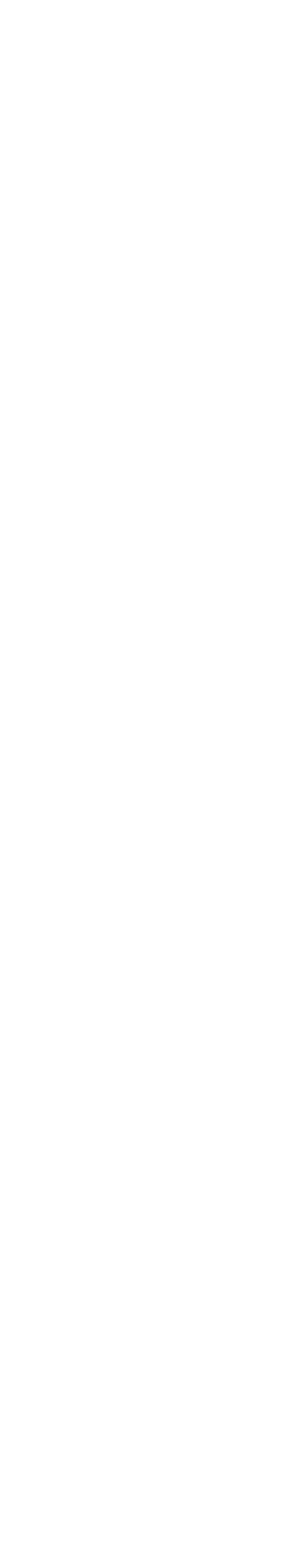
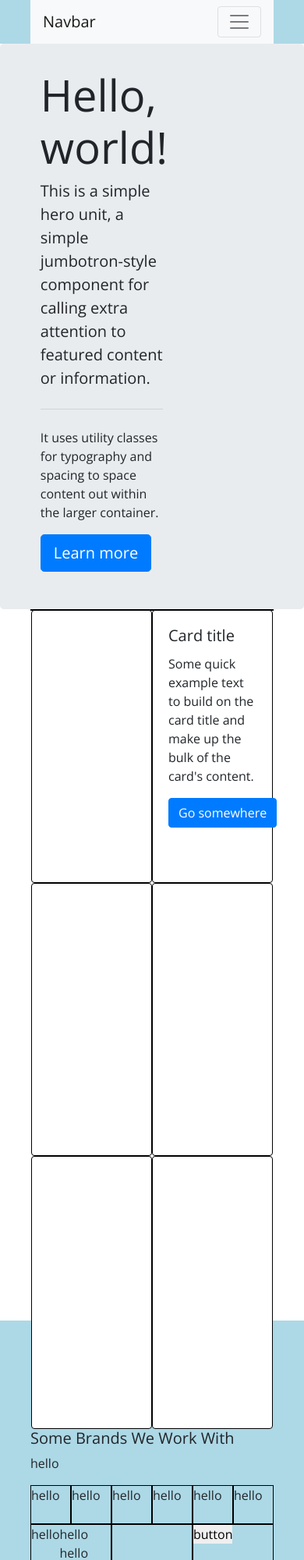
Before and after one commit to sonia-cerasaro/proj-html-vuejs, a website: page index.html in a window 390 px wide. Shown: the top 2000 px of the page at 78% size. Before the commit the page ends 844 px from the top, so only its background shows below. Drawn offline with nearby package versions, Linux system fonts and the light colour scheme.

Commit message:
navbar + jumbotron + half main HTML draft

```diff
--- a/index.html
+++ b/index.html
@@ -15,9 +15,154 @@
 
     <header>
 
+      <div class="nav_container">
+        <nav class="navbar navbar-expand-lg navbar-light bg-light my_nav">
+          <a class="navbar-brand" href="#">Navbar</a>
+          <button class="navbar-toggler" type="button" data-toggle="collapse" data-target="#navbarSupportedContent" aria-controls="navbarSupportedContent" aria-expanded="false" aria-label="Toggle navigation">
+            <span class="navbar-toggler-icon"></span>
+          </button>
+
+          <div class="collapse navbar-collapse" id="navbarSupportedContent">
+            <ul class="navbar-nav mr-auto">
+              <li class="nav-item active">
+                <a class="nav-link" href="#">Home <span class="sr-only">(current)</span></a>
+              </li>
+              <li class="nav-item">
+                <a class="nav-link" href="#">Link</a>
+              </li>
+              <li class="nav-item dropdown">
+                <a class="nav-link dropdown-toggle" href="#" id="navbarDropdown" role="button" data-toggle="dropdown" aria-haspopup="true" aria-expanded="false">
+                  Dropdown
+                </a>
+                <div class="dropdown-menu" aria-labelledby="navbarDropdown">
+                  <a class="dropdown-item" href="#">Action</a>
+                  <a class="dropdown-item" href="#">Another action</a>
+                  <div class="dropdown-divider"></div>
+                  <a class="dropdown-item" href="#">Something else here</a>
+                </div>
+              </li>
+              <li class="nav-item">
+                <a class="nav-link disabled" href="#">Disabled</a>
+              </li>
+            </ul>
+            <form class="form-inline my-2 my-lg-0">
+              <input class="form-control mr-sm-2" type="search" placeholder="Search" aria-label="Search">
+              <button class="btn btn-outline-success my-2 my-sm-0" type="submit">Search</button>
+            </form>
+          </div>
+        </nav>
+      </div>
+
+      <div class="jumbotron">
+        <div class="jumbo_container">
+          <div class="jumbo_contents">
+            <h1 class="display-4">Hello, world!</h1>
+            <p class="lead">This is a simple hero unit, a simple jumbotron-style component for calling extra attention to featured content or information.</p>
+            <hr class="my-4 ">
+            <p>It uses utility classes for typography and spacing to space content out within the larger container.</p>
+            <p class="lead">
+              <a class="btn btn-primary btn-lg" href="#" role="button">Learn more</a>
+            </p>
+          </div>
+        </div>
+      </div>
     </header>
 
     <main>
+      <section class="section_one">
+        <div class="section_container">
+
+          <div class="card">
+              <div class="card-body">
+                <h5 class="card-title">Card title</h5>
+                <p class="card-text">Some quick example text to build on the card title and make up the bulk of the card's content.</p>
+                <a href="#" class="btn btn-primary">Go somewhere</a>
+            </div>
+
+          </div>
+          <div class="card">
+          </div>
+          <div class="card">
+          </div>
+          <div class="card">
+          </div>
+          <div class="card">
+          </div>
+          <div class="card">
+          </div>
+
+        </div>
+
+      </section>
+      <section class="section_two">
+
+        <div class="brands_title">
+          <h5>Some Brands We Work With</h5>
+          <p>hello</p>
+        </div>
+
+        <div class="brands_container">
+
+          <div class="brand_box">
+            hello
+          </div>
+          <div class="brand_box">
+            hello
+          </div>
+          <div class="brand_box">
+            hello
+          </div>
+          <div class="brand_box">
+            hello
+          </div>
+          <div class="brand_box">
+            hello
+          </div>
+          <div class="brand_box">
+            hello
+          </div>
+
+
+
+
+
+        </div>
+
+        <div class="brands_reference">
+
+          <div class="spec_container face">
+
+            <div class="avatar">
+              hello
+            </div>
+            <div class="name_cont_cont">
+              <div class="name">
+                hello
+              </div>
+              <div class="profession">
+                hello
+              </div>
+            </div>
+
+          </div>
+
+          <div class="spec_container">
+            <p></p>
+          </div>
+
+          <div class="spec_container">
+            <button type="button" name="button">
+              button
+            </button>
+          </div>
+
+        </div>
+
+      </section>
+      <section class="section_three">
+
+      </section>
+
 
     </main>
 
--- a/src/scss/master.scss
+++ b/src/scss/master.scss
@@ -3,7 +3,7 @@
 @import 'partials/_normalize.scss';
 @import 'partials/_common.scss';
 @import 'partials/_navBar.scss';
-@import 'partials/_jambo.scss';
+@import 'partials/_jumbotron.scss';
 @import 'partials/_main1section_services.scss';
 @import 'partials/_main2section_brands.scss';
 @import 'partials/_main3section_people.scss';
--- a/src/scss/partials/_common.scss
+++ b/src/scss/partials/_common.scss
@@ -0,0 +1,3 @@
+.jumbotron {
+  margin-bottom: 0;
+}
--- /dev/null
+++ b/src/scss/partials/_jumbotron.scss
@@ -0,0 +1,13 @@
+.jumbotron {
+  div {
+    &.jumbo_container {
+      width: 80%;
+      margin: 0 auto;
+      div {
+        &.jumbo_contents {
+          width: 55%;
+        }
+      }
+    }
+  }
+}
--- a/src/scss/partials/_main1section_services.scss
+++ b/src/scss/partials/_main1section_services.scss
@@ -0,0 +1,22 @@
+section {
+  &.section_one {
+    width: 100vw;
+    height: 108vh;
+    div {
+      &.section_container {
+        width: 80%;
+        margin: 0 auto;
+        border: black solid 1px;
+        div {
+          &.card {
+            width: 50%;
+            height: 350px;
+            display: inline-block;
+            float: right;
+            border: black solid 1px;
+          }
+        }
+      }
+    }
+  }
+}
--- a/src/scss/partials/_main2section_brands.scss
+++ b/src/scss/partials/_main2section_brands.scss
@@ -0,0 +1,47 @@
+section {
+  &.section_two {
+    width: 100vw;
+    height: 50vh;
+    background-color: lightblue;
+    div {
+      &.brands_title {
+        @include container-center;
+      }
+    }
+  }
+}
+div {
+  &.brands_container {
+    @include container-center;
+    height: 50px;
+    display: flex;
+    div {
+      &.brand_box {
+        width: calc(100% / 6);
+        height: 100%;
+        border: black solid 1px;
+      }
+    }
+  }
+}
+div {
+  &.brands_reference {
+    @include container-center;
+    height: 50px;
+    display: flex;
+    div {
+      &.spec_container {
+        width: calc(100% / 3);
+        height: 100%;
+        border: black solid 1px;
+
+      }
+    }
+
+  }
+}
+div {
+  &.spec_container.face {
+    display: flex;
+  }
+}
--- a/src/scss/partials/_mixins.scss
+++ b/src/scss/partials/_mixins.scss
@@ -0,0 +1,4 @@
+@mixin container-center {
+  width: $center-container;
+  margin: 0 auto;
+}
--- a/src/scss/partials/_navBar.scss
+++ b/src/scss/partials/_navBar.scss
@@ -0,0 +1,14 @@
+header {
+  div {
+    &.nav_container {
+      width: 100vw;
+      background-color: lightblue;
+      nav {
+        &.my_nav {
+          width: 80%;
+          margin: 0 auto;
+        }
+      }
+    }
+  }
+}
--- a/src/scss/partials/_normalize.scss
+++ b/src/scss/partials/_normalize.scss
@@ -15,5 +15,5 @@
 // 6- Attraverso VueJs inserire dinamicamente i links che compongono header / footer
 //    - Creare Arrays con i nomi dei Links e ciclarli in li.
 //    - Creare struttura Dati dove inseriro' i links,
-//       al click sui links di header / footer dovrei vedere le pagine corrispondenti.
+//       al click sui links di header / footer dovrei vedere le pagine corrispondenti
 // 7- Se VueJs e' funzionante, completare lo style del mockup
--- a/src/scss/partials/_variables.scss
+++ b/src/scss/partials/_variables.scss
@@ -0,0 +1 @@
+$center-container: 80%;
```
Also changed, not shown: dist/css/master.css, src/scss/partials/_jambo.scss (deleted).
